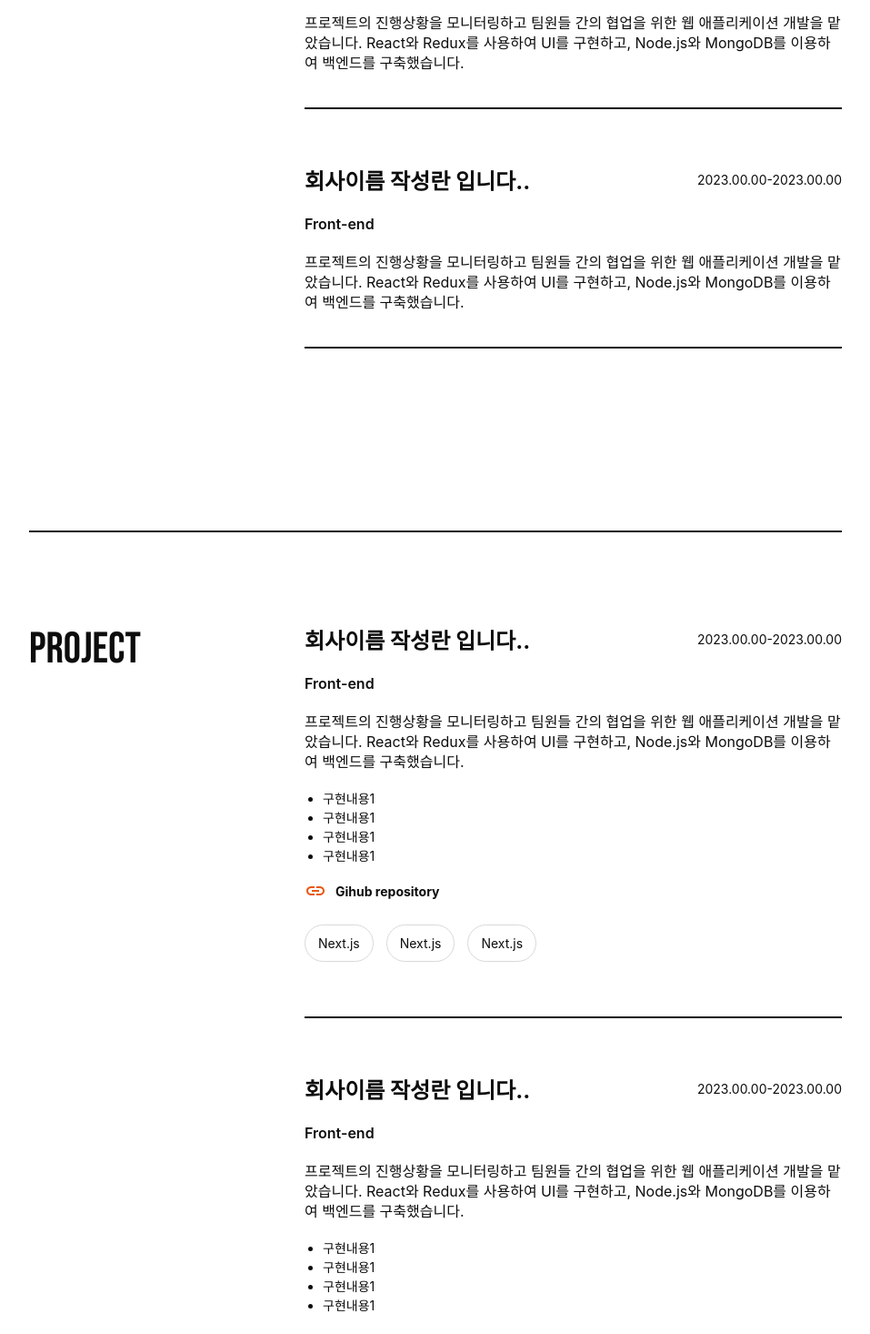
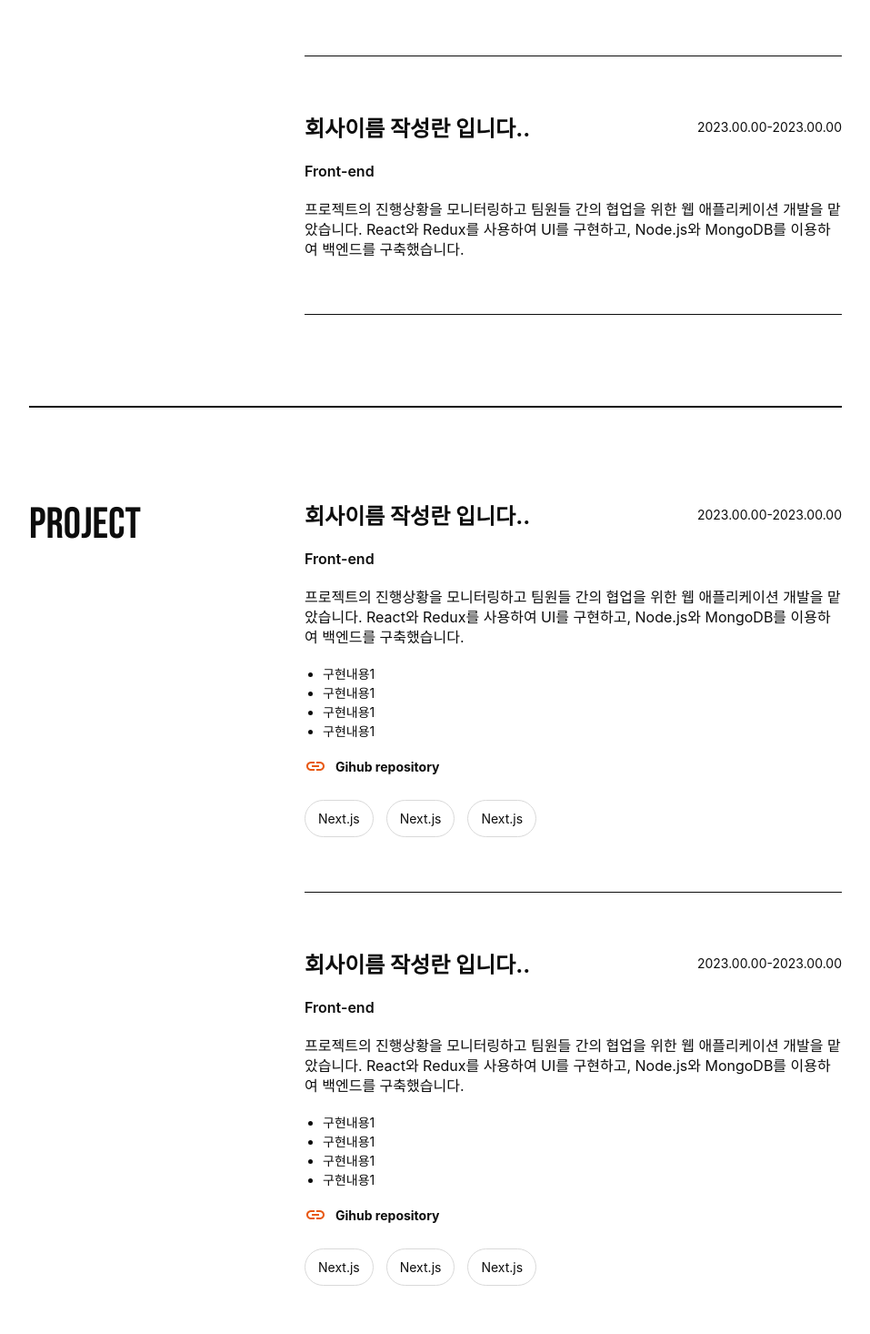
Before and after one commit to In-N-Out-Dev/PortfolioHub, a React (Vite) app: page / in a window 1280 px wide. Shown: the part 1063-2529 px from the top of the page at 91% size, without its empty margins (234-1191 px from the left). Built offline with nearby package versions, Linux system fonts and the light colour scheme.

Commit message:
refactor: fix layout

```diff
--- a/src/components/career/CareerContents.tsx
+++ b/src/components/career/CareerContents.tsx
@@ -1,15 +1,12 @@
-import { Fragment } from 'react';
-
 import styled from '@emotion/styled';
 import CAREER_DATA from 'components/career/careerData';
-import Divider from 'components/common/Divider';
 
 const CareerContents = () => {
   return (
     <Wrap>
       {CAREER_DATA.map((career, index) => {
         return (
-          <Fragment key={index}>
+          <Item key={index}>
             <TitleWrap>
               <h3>{career.company}</h3>
               {career.cureentCompany ? (
@@ -20,17 +17,23 @@ const CareerContents = () => {
             </TitleWrap>
             <Position>{career.position}</Position>
             <Contents>{career.contnets}</Contents>
-            <Divider />
-          </Fragment>
+          </Item>
         );
       })}
     </Wrap>
   );
 };
 
-const Wrap = styled.div`
+const Wrap = styled.ul`
+  display: flex;
+  flex-direction: column;
+  gap: 6rem;
   color: ${({ theme }) => theme.colors.MAIN_FONT};
-  margin-bottom: 10rem;
+`;
+
+const Item = styled.li`
+  padding-bottom: 6rem;
+  border-bottom: 1px solid ${({ theme }) => theme.colors.MAIN_FONT};
 `;
 
 const TitleWrap = styled.div`
@@ -81,7 +84,6 @@ const Position = styled.p`
 `;
 
 const Contents = styled.p`
-  margin-bottom: 3.8rem;
   font-size: 1.6rem;
   line-height: 2.2rem;
   white-space: normal;
--- a/src/components/introduce/IntroContents.tsx
+++ b/src/components/introduce/IntroContents.tsx
@@ -38,7 +38,6 @@ const IntroContents = () => {
 
 const Wrap = styled.div`
   color: ${({ theme }) => theme.colors.MAIN_FONT};
-  margin-bottom: 10rem;
 `;
 
 const TitleWrap = styled.div`
--- a/src/components/project/ProjectContents.tsx
+++ b/src/components/project/ProjectContents.tsx
@@ -1,8 +1,5 @@
-import { Fragment } from 'react';
-
 import styled from '@emotion/styled';
 import LinkIcon from 'assets/LinkIcon';
-import Divider from 'components/common/Divider';
 import PROJECT_DATA from 'contents/projectData';
 
 const ProjectContents = () => {
@@ -10,7 +7,7 @@ const ProjectContents = () => {
     <Wrap>
       {PROJECT_DATA.map((project, index) => {
         return (
-          <Fragment key={index}>
+          <Item key={index}>
             <TitleWrap>
               <h3>{project.company}</h3>
               <p>{project.date}</p>
@@ -35,17 +32,23 @@ const ProjectContents = () => {
                 return <Stack key={index}>{stack}</Stack>;
               })}
             </StackList>
-            <Divider />
-          </Fragment>
+          </Item>
         );
       })}
     </Wrap>
   );
 };
 
-const Wrap = styled.div`
+const Wrap = styled.ul`
+  display: flex;
+  flex-direction: column;
+  gap: 6rem;
   color: ${({ theme }) => theme.colors.MAIN_FONT};
-  margin-bottom: 10rem;
+`;
+
+const Item = styled.li`
+  padding-bottom: 6rem;
+  border-bottom: 1px solid ${({ theme }) => theme.colors.MAIN_FONT};
 `;
 
 const TitleWrap = styled.div`
@@ -115,7 +118,6 @@ const StackList = styled.ul`
   display: flex;
   align-items: center;
   gap: 1.4rem;
-  margin-bottom: 6rem;
 `;
 
 const Stack = styled.li`
--- a/src/components/skills/SkillsCategory.tsx
+++ b/src/components/skills/SkillsCategory.tsx
@@ -1,5 +1,4 @@
 import styled from '@emotion/styled';
-import Divider from 'components/common/Divider';
 
 import SkillsCategoryItemList from './SkillsCategoryItemList';
 
@@ -7,17 +6,17 @@ import type { SkillData } from './SkillsData';
 
 const SkillsCategory = ({ category, skills }: SkillData) => {
   return (
-    <li>
+    <Item>
       <Title>{category}</Title>
       <SkillsCategoryItemList skills={skills} />
-      <Divider
-        height={0.1}
-        marginTop={6}
-        marginBottom={0}
-      />
-    </li>
+    </Item>
   );
 };
+
+const Item = styled.li`
+  padding-bottom: 6rem;
+  border-bottom: 1px solid ${({ theme }) => theme.colors.MAIN_FONT};
+`;
 
 const Title = styled.h4`
   font-family: 'Bebas Neue', cursive;
```
